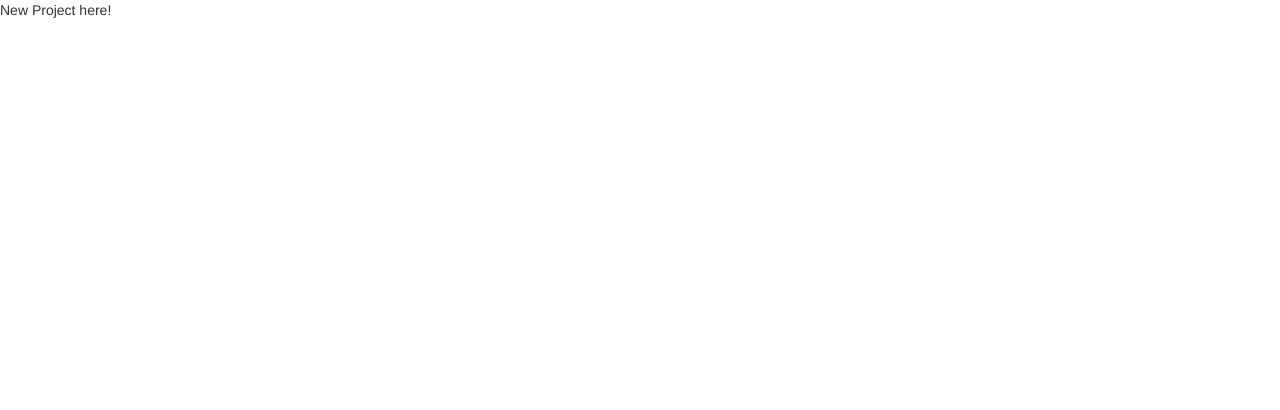
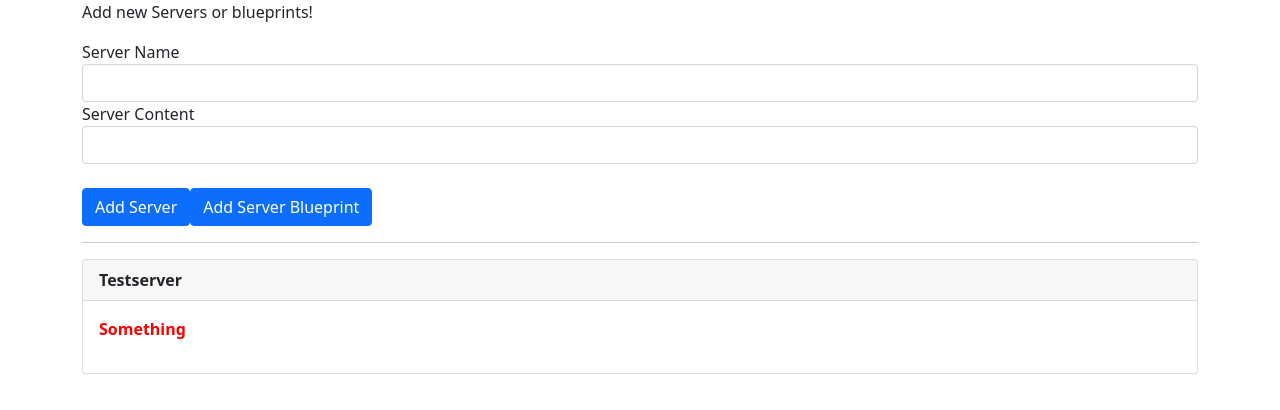
Before and after one commit to Gabriielfeliciano/Angular-Course, an Angular app: page / in a window 1280 px wide. Shown: the top 410 px of the page. Built offline with nearby package versions, Linux system fonts and the light colour scheme.

Commit message:
-Binding to Custom Properties and Events

```diff
--- a/package.json
+++ b/package.json
@@ -19,7 +19,7 @@
     "@angular/platform-browser": "~11.2.9",
     "@angular/platform-browser-dynamic": "~11.2.9",
     "@angular/router": "~11.2.9",
-    "bootstrap": "^3.4.1",
+    "bootstrap": "^5.0.0-alpha1",
     "rxjs": "~6.6.0",
     "tslib": "^2.0.0",
     "zone.js": "~0.11.3"
--- a/src/app/app.component.html
+++ b/src/app/app.component.html
@@ -1 +1,13 @@
-<p>New Project here!</p>
+<div class="container">
+  <app-cockpit
+    (serverCreated)="onServerAdded($event)"
+    (blueprintCreated)="onBlueprintAdded($event)"></app-cockpit>
+  <hr>
+  <div class="row">
+    <div class="col-xs-12">
+      <app-server-element
+      *ngFor="let serverElement of serverElements"
+      [srvElement]="serverElement"></app-server-element>
+    </div>
+  </div>
+  </div>
--- a/src/app/app.component.ts
+++ b/src/app/app.component.ts
@@ -6,5 +6,22 @@
   styleUrls: ['./app.component.css']
 })
 export class AppComponent {
-  title = 'angular-course-project';
+  serverElements = [{type: 'server', name: 'Testserver', content: 'Something'}];
+
+
+  onServerAdded(serverData:{serverName:string, serverContent:string}) {
+    this.serverElements.push({
+      type: 'server',
+      name: serverData.serverName,
+      content: serverData.serverContent
+    });
+  }
+
+  onBlueprintAdded(blueprintData:{serverName:string, serverContent:string}) {
+    this.serverElements.push({
+      type: 'blueprint',
+      name: blueprintData.serverName,
+      content: blueprintData.serverContent
+    });
+   }
 }
--- /dev/null
+++ b/src/app/cockpit/cockpit.component.html
@@ -0,0 +1,16 @@
+<div class="row">
+    <div class="col-xs-12">
+      <p>Add new Servers or blueprints!</p>
+      <label>Server Name</label>
+      <input type="text" class="form-control" [(ngModel)]="newServerName">
+      <label>Server Content</label>
+      <input type="text" class="form-control" [(ngModel)]="newServerContent">
+      <br>
+      <button
+        class="btn btn-primary mr-2"
+        (click)="onAddServer()">Add Server</button>
+      <button
+        class="btn btn-primary"
+        (click)="onAddBlueprint()">Add Server Blueprint</button>
+    </div>
+  </div>
--- /dev/null
+++ b/src/app/cockpit/cockpit.component.ts
@@ -0,0 +1,28 @@
+import { Component, OnInit, EventEmitter, Output } from '@angular/core';
+
+@Component({
+  selector: 'app-cockpit',
+  templateUrl: './cockpit.component.html',
+  styleUrls: ['./cockpit.component.css']
+})
+export class CockpitComponent implements OnInit {
+  @Output() serverCreated = new EventEmitter <{serverName: string, serverContent: string}>();
+  @Output() blueprintCreated = new EventEmitter <{serverName: string, serverContent: string}>();
+  newServerName = '';
+  newServerContent = '';
+
+  constructor() { }
+
+  ngOnInit(): void {
+  }
+
+
+  onAddServer() {
+    this.serverCreated.emit({serverName : this.newServerName, serverContent : this.newServerContent});
+  }
+
+  onAddBlueprint() {
+    this.blueprintCreated.emit({serverName : this.newServerName, serverContent : this.newServerContent});
+   }
+
+}
--- /dev/null
+++ b/src/app/server-element/server-element.component.html
@@ -0,0 +1,9 @@
+<div class="card">
+<div class="card-header"><strong>{{ element.name }}</strong></div>
+<div class="card-body">
+  <p>
+    <strong *ngIf="element.type === 'server'" style="color: red">{{ element.content }}</strong>
+    <em *ngIf="element.type === 'blueprint'" class="text-primary">{{ element.content }}</em>
+  </p>
+</div>
+</div>
--- /dev/null
+++ b/src/app/server-element/server-element.component.ts
@@ -0,0 +1,17 @@
+import { Component, Input, OnInit } from '@angular/core';
+
+@Component({
+  selector: 'app-server-element',
+  templateUrl: './server-element.component.html',
+  styleUrls: ['./server-element.component.css']
+})
+export class ServerElementComponent implements OnInit {
+  @Input('srvElement')
+  element!: { type: string; name: string; content: string; };
+
+  constructor() { }
+
+  ngOnInit(): void {
+  }
+
+}
```
Also changed, not shown: src/app/app.module.ts (+8 -1 lines), src/app/cockpit/cockpit.component.css (added), src/app/server-element/server-element.component.css (added), 1 other file (tests, documents, lock files or other folders).
